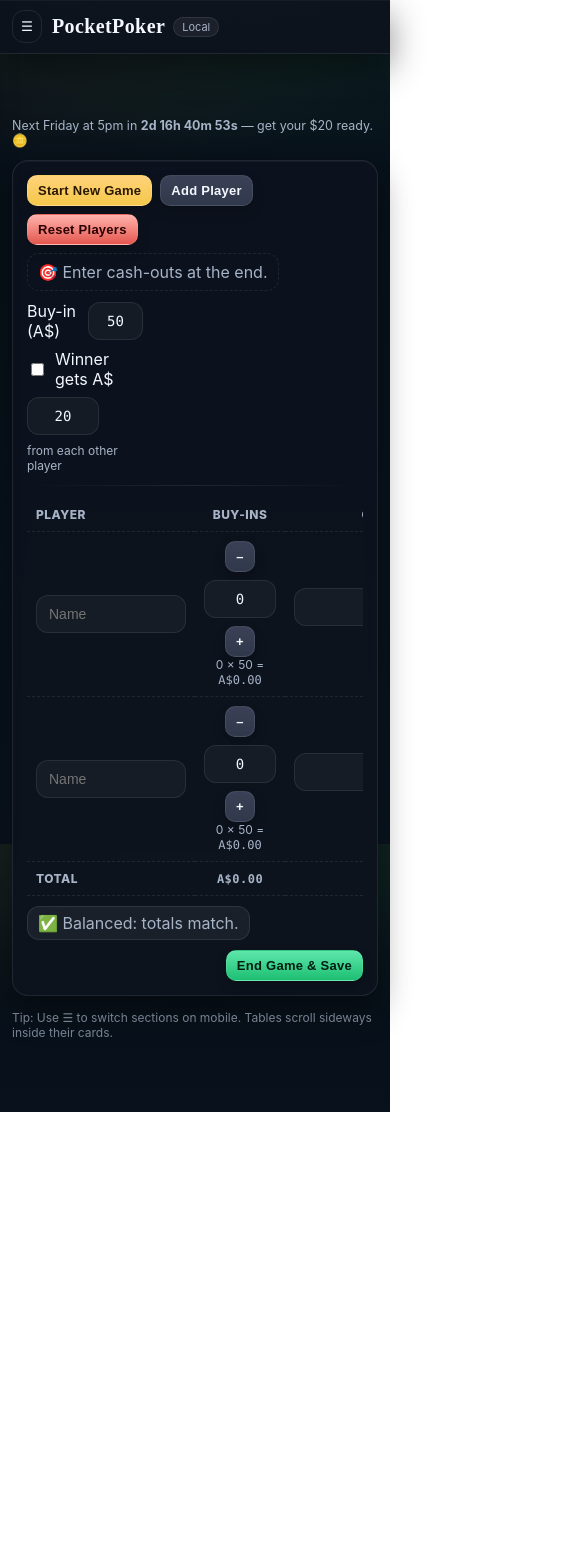
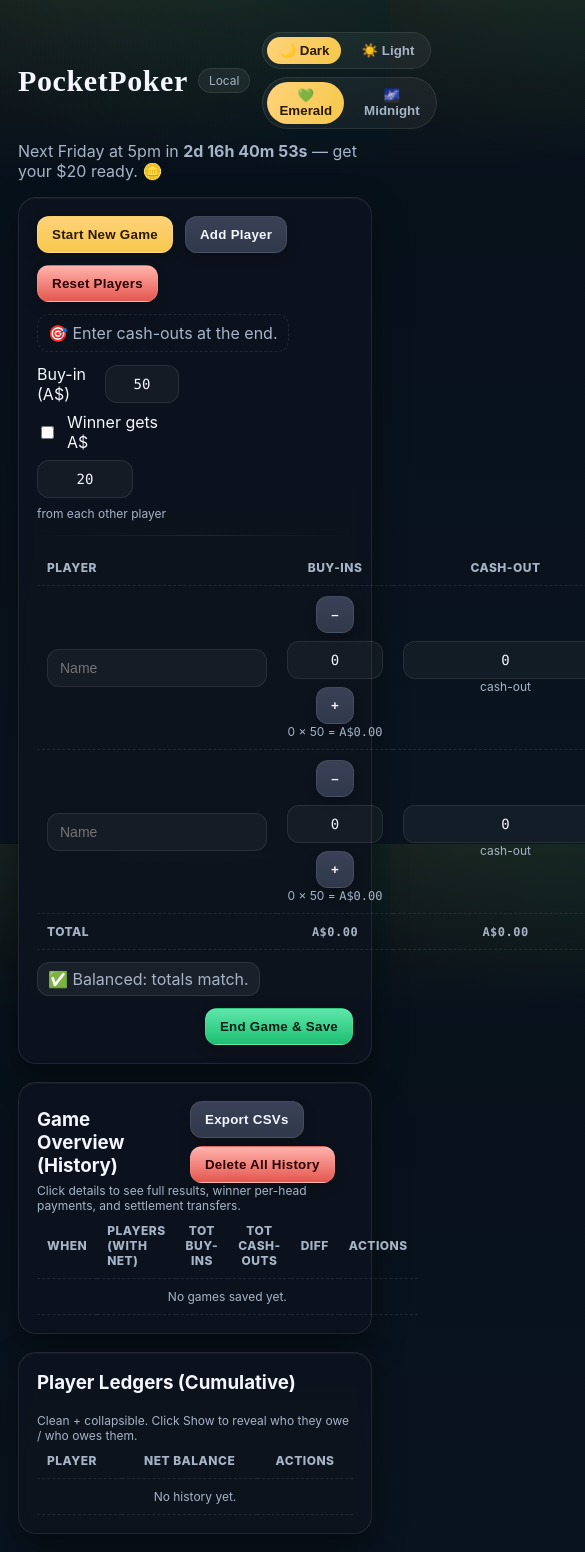
Before and after one commit to Parzival-0x9/pocketpoker, a React (Vite) app: page / in a window 390 px wide. Shown: the top 1552 px of the page, 585 px wide, since content can reach past the window. Before the commit the page ends 1112 px from the top, so only its background shows below. Built offline with nearby package versions, Linux system fonts and the light colour scheme.

Commit message:
Update: compact mobile patch applied

```diff
--- a/App.jsx
+++ b/App.jsx
@@ -1,4 +1,3 @@
-
 import React, { useMemo, useState, useEffect } from "react";
 import PlayerRow from "./components/PlayerRow.jsx";
 import { aud, sum, round2, settle, nextFridayISO, toCSV } from "./lib/calc.js";
@@ -32,16 +31,6 @@
   const [profiles,setProfiles]=useState(()=>{ try{ return JSON.parse(localStorage.getItem(PROFILES)) || {}; } catch { return {}; } });
   const [celebrated, setCelebrated] = useState(new Set());
 
-  const [tab, setTab] = useState(()=> localStorage.getItem('pp_tab') || 'game');
-  const [drawerOpen, setDrawerOpen] = useState(false);
-  const tabs = [
-    { id:'game', label:'Game' },
-    { id:'history', label:'History' },
-    { id:'ledgers', label:'Ledgers' },
-    { id:'profiles', label:'Profiles' },
-  ];
-  useEffect(()=>{ localStorage.setItem('pp_tab', tab); }, [tab]);
-
   useEffect(()=>{ const s=load();
     if(s){ setPlayers(s.players?.length?s.players:[blank(),blank()]);
       setBuyInAmount(s.buyInAmount ?? DEFAULT_BUYIN);
@@ -63,7 +52,7 @@
     localStorage.setItem(PROFILES, JSON.stringify(profiles));
   }, [profiles]);
 
-  const {days,hrs,mins,secs} = useCountdownToFriday();
+  const {due,days,hrs,mins,secs} = useCountdownToFriday();
 
   const totals=useMemo(()=>{
     const base=players.map(p=>({...p, buyInTotal:round2(p.buyIns*buyInAmount), baseCash:p.cashOut }));
@@ -138,6 +127,7 @@
     }
   }
 
+  // CSV export
   function downloadCSV(filename, rows){
     const csv = toCSV(rows);
     const blob = new Blob([csv], {type:'text/csv;charset=utf-8;'});
@@ -165,6 +155,7 @@
     downloadCSV("perhead.csv", r3);
   }
 
+  // confetti
   function burstConfetti(){
     let root = document.getElementById('confetti-root');
     if(!root){ root = document.createElement('div'); root.id='confetti-root'; document.body.appendChild(root); }
@@ -197,6 +188,7 @@
     });
   }, [history]);
 
+  // per-head status/method + PayID
   function markPerHeadPaid(gameId, name, method){
     setHistory(h=> h.map(g=>{
       if(g.id!==gameId) return g;
@@ -226,6 +218,7 @@
     }
   }
 
+  // Alerts: unpaid per-head past due
   const alerts = useMemo(()=>{
     const items=[]; const now = Date.now();
     history.forEach(g=>{
@@ -239,6 +232,7 @@
     return items;
   }, [history]);
 
+  // Ledgers
   const ledgers = useMemo(()=>{
     const L = new Map();
     const ensure = (n)=>{
@@ -264,6 +258,7 @@
     return out;
   }, [history]);
 
+  // Suggested names
   const knownNames = useMemo(()=>{
     const set = new Set();
     players.forEach(p=> p.name && set.add(p.name));
@@ -271,8 +266,37 @@
     return Array.from(set).sort();
   }, [players, history]);
 
-  const GameSection = () => (
-    <div className="surface" style={{marginTop:12}}>
+  return (
+    <div className="container">
+      <div className="header">
+        <div className="title-badge">
+          <h1>PocketPoker</h1>
+          <span className="badge">Local</span>
+        </div>
+        <div className="toolbar">
+          <div className="switch">
+            <button className={theme==='dark' ? 'active' : 'ghost'} onClick={()=>setTheme('dark')}>🌙 Dark</button>
+            <button className={theme==='light' ? 'active' : 'ghost'} onClick={()=>setTheme('light')}>☀️ Light</button>
+          </div>
+          <div className="switch">
+            <button className={felt==='emerald' ? 'active' : 'ghost'} onClick={()=>setFelt('emerald')}>💚 Emerald</button>
+            <button className={felt==='midnight' ? 'active' : 'ghost'} onClick={()=>setFelt('midnight')}>🌌 Midnight</button>
+          </div>
+        </div>
+      </div>
+      <div className="kicker">Next Friday at 5pm in <strong>{days}d {hrs}h {mins}m {secs}s</strong> — get your $20 ready. 🪙</div>
+
+      {alerts.length>0 && (
+        <div className="surface" style={{marginTop:14}}>
+          {alerts.map(a=> (
+            <div key={a.id} className="alert" style={{marginBottom:8}}>
+              Unpaid A${a.amount} per-head — winner <strong>{a.winner}</strong>, due <strong>{new Date(a.due).toLocaleString()}</strong>. Unpaid: {a.unpaid.join(', ')}.
+            </div>
+          ))}
+        </div>
+      )}
+
+      <div className="surface" style={{marginTop:16}}>
         <div className="controls">
           <div className="stack">
             <button className="btn primary" onClick={startGame}>Start New Game</button>
@@ -294,7 +318,6 @@
 
         <hr className="hair" />
 
-      <div className="table-wrapper">
         <table className="table">
           <thead>
             <tr>
@@ -318,10 +341,9 @@
             </tr>
           </tfoot>
         </table>
-      </div>
 
         {Math.abs(totals.diff) > 0.01 ? (
-        <div className="header" style={{marginTop:10}}>
+          <div className="header" style={{marginTop:12}}>
             <div className="ribbon">⚠️ Off by {aud(totals.diff)}. Use Auto-Balance or tick Override.</div>
             <div className="toolbar">
               <button className="btn secondary" onClick={autoBalance}>Auto-Balance</button>
@@ -329,19 +351,17 @@
             </div>
           </div>
         ) : (
-        <div className="header" style={{marginTop:10}}>
+          <div className="header" style={{marginTop:12}}>
             <div className="ribbon">✅ Balanced: totals match.</div>
             <div className="toolbar"></div>
           </div>
         )}
 
-      <div className="toolbar" style={{justifyContent:'flex-end', marginTop:10}}>
+        <div className="toolbar" style={{justifyContent:'flex-end', marginTop:12}}>
           <button className="btn success" onClick={saveGameToHistory} disabled={Math.abs(totals.diff) > 0.01 && !overrideMismatch}>End Game & Save</button>
         </div>
       </div>
-  );
 
-  const HistorySection = () => (
       <div className="surface">
         <div className="header" style={{marginBottom:0}}>
           <h3 style={{margin:0}}>Game Overview (History)</h3>
@@ -351,7 +371,6 @@
           </div>
         </div>
         <div className="meta">Click details to see full results, winner per-head payments, and settlement transfers.</div>
-      <div className="table-wrapper">
         <table className="table">
           <thead>
             <tr>
@@ -396,7 +415,6 @@
                       <td colSpan="6">
                         <div className="detail">
                           <strong>Per-player results</strong>
-                          <div className="table-wrapper">
                           <table className="table">
                             <thead><tr><th>Player</th><th className="center">Buy-in</th><th className="center">Cash-out (adj)</th><th className="center">Prize adj</th><th className="center">Net</th></tr></thead>
                             <tbody>
@@ -411,13 +429,11 @@
                               ))}
                             </tbody>
                           </table>
-                          </div>
 
                           {g.perHead && (
                             <div>
                               <div style={{height:8}} />
                               <strong>Winner's A${g.perHead.amount} per-head payments</strong> <span className="meta">Winner: {g.perHead.winner} • Due: {new Date(g.perHead.due).toLocaleString()}</span>
-                              <div className="table-wrapper">
                               <table className="table">
                                 <thead><tr><th>Payer</th><th className="center">Method</th><th className="center">Status</th><th className="center">Paid at</th><th className="center">PayID</th></tr></thead>
                                 <tbody>
@@ -451,12 +467,10 @@
                                 </tbody>
                               </table>
                             </div>
-                            </div>
                           )}
 
                           <div style={{height:8}} />
                           <strong>Transfers for settlement</strong>
-                          <div className="table-wrapper">
                           <table className="table">
                             <thead><tr><th>From</th><th>To</th><th className="center">Amount</th></tr></thead>
                             <tbody>
@@ -468,7 +482,6 @@
                             </tbody>
                           </table>
                         </div>
-                        </div>
                       </td>
                     </tr>
                   )}
@@ -478,14 +491,10 @@
           </tbody>
         </table>
       </div>
-    </div>
-  );
 
-  const LedgersSection = () => (
       <div className="surface">
         <h3 style={{marginTop:0}}>Player Ledgers (Cumulative)</h3>
         <div className="meta">Clean + collapsible. Click Show to reveal who they owe / who owes them.</div>
-      <div className="table-wrapper">
         <table className="table">
           <thead><tr><th>Player</th><th className="center">Net Balance</th><th className="center">Actions</th></tr></thead>
           <tbody>
@@ -508,7 +517,6 @@
                     <tr>
                       <td colSpan="3">
                         <div className="detail">
-                          <div className="table-wrapper">
                           <table className="table">
                             <thead><tr><th>They owe</th><th className="center">Amount</th><th>Owed by</th><th className="center">Amount</th></tr></thead>
                             <tbody>
@@ -533,7 +541,6 @@
                             </tbody>
                           </table>
                         </div>
-                        </div>
                       </td>
                     </tr>
                   )}
@@ -543,14 +550,10 @@
           </tbody>
         </table>
       </div>
-    </div>
-  );
 
-  const ProfilesSection = () => (
       <div className="surface">
         <div className="header"><h3 style={{margin:0}}>Players & Profiles</h3></div>
         <div className="meta">Add optional PayIDs so it’s one tap to copy during payouts.</div>
-      <div className="table-wrapper">
         <table className="table">
           <thead><tr><th>Name</th><th>PayID</th><th className="center">Copy</th></tr></thead>
           <tbody>
@@ -569,80 +572,8 @@
           </tbody>
         </table>
       </div>
-    </div>
-  );
 
-  return (
-    <div>
-      <div className="topbar">
-        <button className="hamburger" onClick={()=>setDrawerOpen(true)}>☰</button>
-        <div className="brand">
-          <h1>PocketPoker</h1>
-          <span className="badge">Local</span>
-        </div>
-        <div className="top-tabs">
-          {tabs.map(t=>(
-            <button key={t.id} className={"tabbtn"+(tab===t.id?" active":"")} onClick={()=>setTab(t.id)}>{t.label}</button>
-          ))}
-        </div>
-        <div className="toolbar" style={{marginLeft:'auto'}}>
-          <div className="switch">
-            <button className={theme==='dark' ? 'active' : 'ghost'} onClick={()=>setTheme('dark')}>🌙</button>
-            <button className={theme==='light' ? 'active' : 'ghost'} onClick={()=>setTheme('light')}>☀️</button>
-          </div>
-          <div className="switch">
-            <button className={felt==='emerald' ? 'active' : 'ghost'} onClick={()=>setFelt('emerald')}>💚</button>
-            <button className={felt==='midnight' ? 'active' : 'ghost'} onClick={()=>setFelt('midnight')}>🌌</button>
-          </div>
-        </div>
-      </div>
-      <div className={"drawer-backdrop"+(drawerOpen?" open":"")} onClick={()=>setDrawerOpen(false)} />
-      <div className={"drawer"+(drawerOpen?" open":"")}>
-        <div className="title-badge" style={{marginBottom:10}}>
-          <strong>Navigate</strong>
-        </div>
-        <div className="navgroup">
-          {tabs.map(t=>(
-            <button key={t.id} className={"tabbtn"+(tab===t.id?" active":"")} onClick={()=>{setTab(t.id); setDrawerOpen(false);}}>{t.label}</button>
-          ))}
-        </div>
-        <div style={{height:10}} />
-        <div className="title-badge"><strong>Appearance</strong></div>
-        <div style={{height:6}} />
-        <div className="navgroup">
-          <div className="switch">
-            <button className={theme==='dark' ? 'active' : 'ghost'} onClick={()=>setTheme('dark')}>🌙 Dark</button>
-            <button className={theme==='light' ? 'active' : 'ghost'} onClick={()=>setTheme('light')}>☀️ Light</button>
-          </div>
-          <div className="switch">
-            <button className={felt==='emerald' ? 'active' : 'ghost'} onClick={()=>setFelt('emerald')}>💚 Emerald</button>
-            <button className={felt==='midnight' ? 'active' : 'ghost'} onClick={()=>setFelt('midnight')}>🌌 Midnight</button>
-          </div>
-        </div>
-      </div>
-
-      <div className="spacer" />
-
-      <div className="container">
-        <div className="kicker">Next Friday at 5pm in <strong>{days}d {hrs}h {mins}m {secs}s</strong> — get your $20 ready. 🪙</div>
-
-        {alerts.length>0 && (
-          <div className="surface" style={{marginTop:12}}>
-            {alerts.map(a=> (
-              <div key={a.id} className="alert" style={{marginBottom:8}}>
-                Unpaid A${a.amount} per-head — winner <strong>{a.winner}</strong>, due <strong>{new Date(a.due).toLocaleString()}</strong>. Unpaid: {a.unpaid.join(', ')}.
-              </div>
-            ))}
-          </div>
-        )}
-
-        {tab==='game' && <GameSection />}
-        {tab==='history' && <HistorySection />}
-        {tab==='ledgers' && <LedgersSection />}
-        {tab==='profiles' && <ProfilesSection />}
-
-        <div className="footer meta">Tip: Use ☰ to switch sections on mobile. Tables scroll sideways inside their cards.</div>
-      </div>
+      <div className="footer meta">Tip: “Start New Game” keeps players, zeroes amounts. Per-head payments are tracked under each game's details.</div>
     </div>
   );
 }
--- a/main.jsx
+++ b/main.jsx
@@ -1,8 +1,6 @@
-
 import React from "react";
 import { createRoot } from "react-dom/client";
 import App from "./App.jsx";
 import "./styles.css";
-
 const root = createRoot(document.getElementById("root"));
 root.render(<App />);
--- a/styles.css
+++ b/styles.css
@@ -1,14 +1,16 @@
-
 :root {
   --bg: #071019; --bg-2: #0a141f; --card: rgba(13,19,30,.95); --border: rgba(255,255,255,.085);
   --text: #F4F7FF; --muted: #a7b4c7;
   --gold-1: #ffd27a; --gold-2: #f5c84b; --gold-3: #b8870a;
-  --emerald-2: #1dbf73; --slate-2: #8994a9; --slate-3: #2b3345; --crimson-2: #e4574f;
+  --emerald-2: #1dbf73;
+  --slate-2: #8994a9; --slate-3: #2b3345;
+  --crimson-2: #e4574f;
   --shadow: 0 14px 34px rgba(0,0,0,.45), inset 0 1px 0 rgba(255,255,255,.04);
 }
 :root[data-theme="light"] {
   --bg: #faf7f1; --bg-2: #fffdf6; --card: rgba(255,255,255,.98); --border: rgba(8,12,20,.12);
-  --text: #111827; --muted: #6b7280; --gold-1: #ffe08c; --gold-2: #f1c644; --gold-3: #9a6e00;
+  --text: #111827; --muted: #6b7280;
+  --gold-1: #ffe08c; --gold-2: #f1c644; --gold-3: #9a6e00;
   --emerald-2: #10b981; --slate-2: #5c667b; --slate-3: #d1d6e0; --crimson-2: #ef4444;
   --shadow: 0 12px 28px rgba(0,0,0,.08), inset 0 1px 0 rgba(255,255,255,.6);
 }
@@ -19,10 +21,8 @@
   margin:0;font-family:Inter,ui-sans-serif,system-ui,-apple-system,'Segoe UI',Roboto,Arial;
   color:var(--text);
   background: linear-gradient(180deg,var(--bg) 0%,var(--bg-2) 100%);
-  padding-top: env(safe-area-inset-top);
 }
-
-/* Felt accents */
+/* felt theme overlay */
 :root[data-felt="emerald"] body{
   background:
     radial-gradient(900px 500px at 85% -15%, rgba(29,191,115,.14), transparent 60%),
@@ -36,28 +36,23 @@
     linear-gradient(180deg,#060a12 0%,#0a1020 100%);
 }
 
-/* Layout */
-.container{max-width:1120px;margin:0 auto;padding:64px 18px 80px}
-@media (max-width:900px){
-  .container{padding:56px 12px 72px}
-}
-h1{font-family:'Playfair Display',serif;font-weight:800;letter-spacing:.02em;font-size:clamp(22px,6vw,44px);margin:0}
-.kicker{color:var(--muted);margin-top:6px;font-size:clamp(12px,3.2vw,14px)}
-.surface{background:var(--card);border:1px solid var(--border);border-radius:16px;padding:14px;box-shadow:var(--shadow);backdrop-filter:blur(6px)}
-.surface+.surface{margin-top:14px}
-.header{display:flex;justify-content:space-between;gap:10px;align-items:center;margin-bottom:10px}
-.title-badge{display:inline-flex;align-items:center;gap:8px}
-.badge{padding:2px 8px;border:1px solid var(--border);background:rgba(255,255,255,.06);border-radius:999px;font-size:11px;color:var(--muted)}
+.container{max-width:1120px;margin:0 auto;padding:32px 18px 64px}
+h1{font-family:'Playfair Display',serif;font-weight:800;letter-spacing:.02em;font-size:clamp(30px,3.2vw,44px);margin:0}
+.kicker{color:var(--muted);margin-top:8px}
+.surface{background:var(--card);border:1px solid var(--border);border-radius:18px;padding:18px;box-shadow:var(--shadow);backdrop-filter:blur(6px)}
+.surface+.surface{margin-top:18px}
+.header{display:flex;justify-content:space-between;gap:12px;align-items:center;margin-bottom:12px}
+.title-badge{display:inline-flex;align-items:center;gap:10px}
+.badge{padding:4px 10px;border:1px solid var(--border);background:rgba(255,255,255,.06);border-radius:999px;font-size:12px;color:var(--muted)}
 .toolbar{display:flex;gap:8px;flex-wrap:wrap}
 
-/* Buttons */
+/* Flat buttons */
 .btn{
   appearance:none;border:1px solid var(--border);cursor:pointer;
-  color:var(--text);padding:9px 12px;border-radius:12px;font-weight:800;letter-spacing:.02em;
+  color:var(--text);padding:10px 14px;border-radius:12px;font-weight:800;letter-spacing:.02em;
   background: linear-gradient(180deg, rgba(255,255,255,.12), rgba(255,255,255,.04));
   box-shadow: 0 6px 12px rgba(0,0,0,.22);
   transition: transform .05s ease, filter .2s ease, box-shadow .2s ease;
-  font-size:14px; line-height:1;
 }
 .btn:hover{transform:translateY(-1px)}
 .btn:active{transform:translateY(0)}
@@ -66,65 +61,40 @@
 .btn.success{background:linear-gradient(180deg,#5ee6aa,var(--emerald-2)); color:#001e12}
 .btn.danger{background:linear-gradient(180deg,#ffb3ac,var(--crimson-2)); color:#2a0000}
 .btn.ghost{background:transparent;box-shadow:none;color:var(--muted)}
-@media (max-width:900px){
-  .btn{padding:8px 10px; font-size:13px; border-radius:10px}
-}
 
-/* Controls grid */
-.controls{display:grid;grid-template-columns:repeat(12,1fr);gap:10px;align-items:center}
-.controls .stack{grid-column:span 12;display:flex;gap:8px;flex-wrap:wrap}
+.controls{display:grid;grid-template-columns:repeat(12,1fr);gap:12px;align-items:center}
+.controls .stack{grid-column:span 12;display:flex;gap:12px;flex-wrap:wrap}
 @media (min-width:860px){.controls .stack{grid-column:span 8}.controls .toggles{grid-column:span 4;justify-self:end}}
 
-label.inline{display:inline-flex;align-items:center;gap:8px}
+label.inline{display:inline-flex;align-items:center;gap:10px}
 select,input[type="text"],input[type="number"]{background:rgba(255,255,255,.04);color:var(--text);border:1px solid var(--border);border-radius:12px;padding:10px 12px;font-size:14px;min-width:0}
-input[type="number"].small{width:84px;text-align:center}
-input[type="text"].name{width:200px}
-@media (max-width:900px){
-  input[type="number"].small{width:72px}
-  input[type="text"].name{width:150px}
-}
+input[type="number"].small{width:96px;text-align:center}
+input[type="text"].name{width:220px}
 input[type=number]::-webkit-outer-spin-button,input[type=number]::-webkit-inner-spin-button{-webkit-appearance:none;margin:0}
 input[type=number]{-moz-appearance:textfield}
 
-/* Tables */
-.table-wrapper{width:100%;overflow-x:auto;-webkit-overflow-scrolling:touch}
-.table{width:100%;border-collapse:collapse;min-width:520px}
-.table th,.table td{padding:9px;border-bottom:1px dashed var(--border)}
+.table{width:100%;border-collapse:collapse}
+.table th,.table td{padding:10px 10px;border-bottom:1px dashed var(--border)}
 .table th{text-align:left;color:var(--muted);font-weight:800;letter-spacing:.04em;text-transform:uppercase;font-size:12px}
 .table th.center,.table td.center{text-align:center}
 .table td.center input{text-align:center}
 .table td .toolbar{justify-content:center}
 .right{text-align:right}.center{text-align:center}
 .meta{color:var(--muted);font-size:12px}
-hr.hair{border:none;height:1px;background:linear-gradient(90deg,transparent,var(--border),transparent);margin:12px 0}
+hr.hair{border:none;height:1px;background:linear-gradient(90deg,transparent,var(--border),transparent);margin:14px 0}
 .ribbon{display:inline-flex;align-items:center;gap:8px;background:rgba(255,255,255,.06);border:1px solid var(--border);padding:6px 10px;border-radius:12px;color:var(--muted)}
 .pill{display:inline-flex;align-items:center;gap:8px;border:1px dashed var(--border);padding:8px 10px;border-radius:12px;color:var(--muted)}
-.footer{opacity:.7;margin-top:14px;font-size:12px}
+.footer{opacity:.7;margin-top:18px;font-size:12px}
 .mono{font-family:'JetBrains Mono',ui-monospace,SFMono-Regular,Menlo,Monaco,Consolas}
-.switch{position:relative;display:inline-flex;align-items:center;gap:6px;padding:4px;border:1px solid var(--border);border-radius:999px;background:rgba(255,255,255,.05)}
-.switch button{border:0;padding:6px 10px;border-radius:999px;cursor:pointer;font-weight:800}
+.switch{position:relative;display:inline-flex;align-items:center;gap:8px;padding:4px;border:1px solid var(--border);border-radius:999px;background:rgba(255,255,255,.05)}
+.switch button{border:0;padding:6px 12px;border-radius:999px;cursor:pointer;font-weight:800}
 .switch .active{background:linear-gradient(120deg,var(--gold-1),var(--gold-2));color:#2a1800}
 .switch .ghost{background:transparent;color:var(--muted)}
 .detail{background:rgba(0,0,0,.06);border:1px dashed var(--border);padding:10px;border-radius:12px;margin-top:10px}
+
 .alert{background:rgba(255,183,3,.12); border:1px solid rgba(255,183,3,.35); color:#ffd27a; padding:10px 12px; border-radius:12px}
-.chip{display:inline-block;width:12px;height:12px;border-radius:50%;margin-left:6px;background:radial-gradient(circle at 30% 30%, #fff6, transparent 40%), conic-gradient(#b91c1c 0 20%, #4b5563 0 30%, #b91c1c 0 50%, #4b5563 0 60%, #b91c1c 0 80%, #4b5563 0 90%, #b91c1c 0 100%); border:2px solid #eee8; box-shadow:0 0 0 1px #0006 inset}
+
+.chip{display:inline-block;width:14px;height:14px;border-radius:50%;margin-left:6px;background:radial-gradient(circle at 30% 30%, #fff6, transparent 40%), conic-gradient(#b91c1c 0 20%, #4b5563 0 30%, #b91c1c 0 50%, #4b5563 0 60%, #b91c1c 0 80%, #4b5563 0 90%, #b91c1c 0 100%); border:2px solid #eee8; box-shadow:0 0 0 1px #0006 inset}
 #confetti-root{position:fixed;inset:0;pointer-events:none;overflow:hidden}
 .confetti{position:fixed;top:-10px;width:6px;height:10px;opacity:0.95;animation:confettiFall 1200ms ease-out forwards}
 @keyframes confettiFall {0%{transform:translateY(-10px) rotate(0)} 100%{transform:translateY(110vh) rotate(720deg); opacity:0}}
-
-/* Mobile-first navigation */
-.topbar { position:fixed; top:0; left:0; right:0; display:flex; align-items:center; justify-content:space-between; gap:10px; padding:10px 12px; background:var(--card); border-bottom:1px solid var(--border); box-shadow:var(--shadow); z-index:20; }
-.hamburger { appearance:none; background:transparent; border:1px solid var(--border); border-radius:12px; padding:8px; color:var(--text) }
-.brand { display:flex; align-items:center; gap:8px }
-.brand h1 { font-size:20px }
-.spacer { height:56px }
-.drawer-backdrop { position:fixed; inset:0; background:rgba(0,0,0,.35); backdrop-filter: blur(2px); opacity:0; pointer-events:none; transition:opacity .18s ease; z-index:25 }
-.drawer-backdrop.open { opacity:1; pointer-events:all }
-.drawer { position:fixed; top:0; left:-280px; bottom:0; width:260px; background:var(--card); border-right:1px solid var(--border); padding:16px; box-shadow: var(--shadow); z-index:30; transition:left .18s ease }
-.drawer.open { left:0 }
-.navgroup { display:flex; flex-direction:column; gap:10px; margin-top:8px }
-.tabbtn { padding:10px 12px; border-radius:10px; border:1px solid var(--border); background:rgba(255,255,255,.04); cursor:pointer; text-align:left; font-weight:700 }
-.tabbtn.active { background:linear-gradient(120deg,var(--gold-1),var(--gold-2)); color:#2a1800 }
-.top-tabs { display:none; gap:8px }
-@media (min-width:900px){ .top-tabs { display:flex } .hamburger { display:none } .spacer { height:72px } .brand h1 { font-size:28px } }
-@media (max-width:900px){ .topbar .switch{ display:none } }
```
Lines whose indentation alone changed are shown as unchanged.
